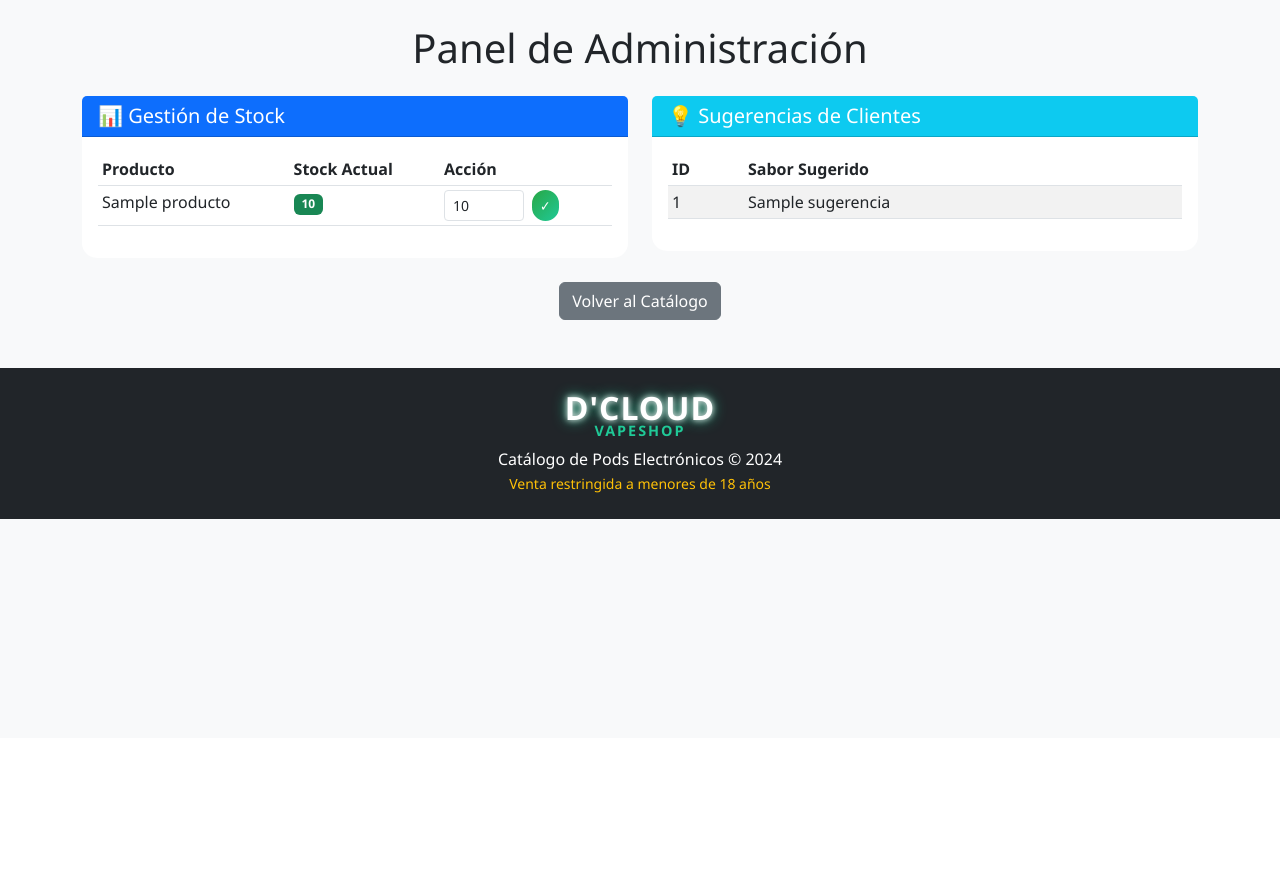
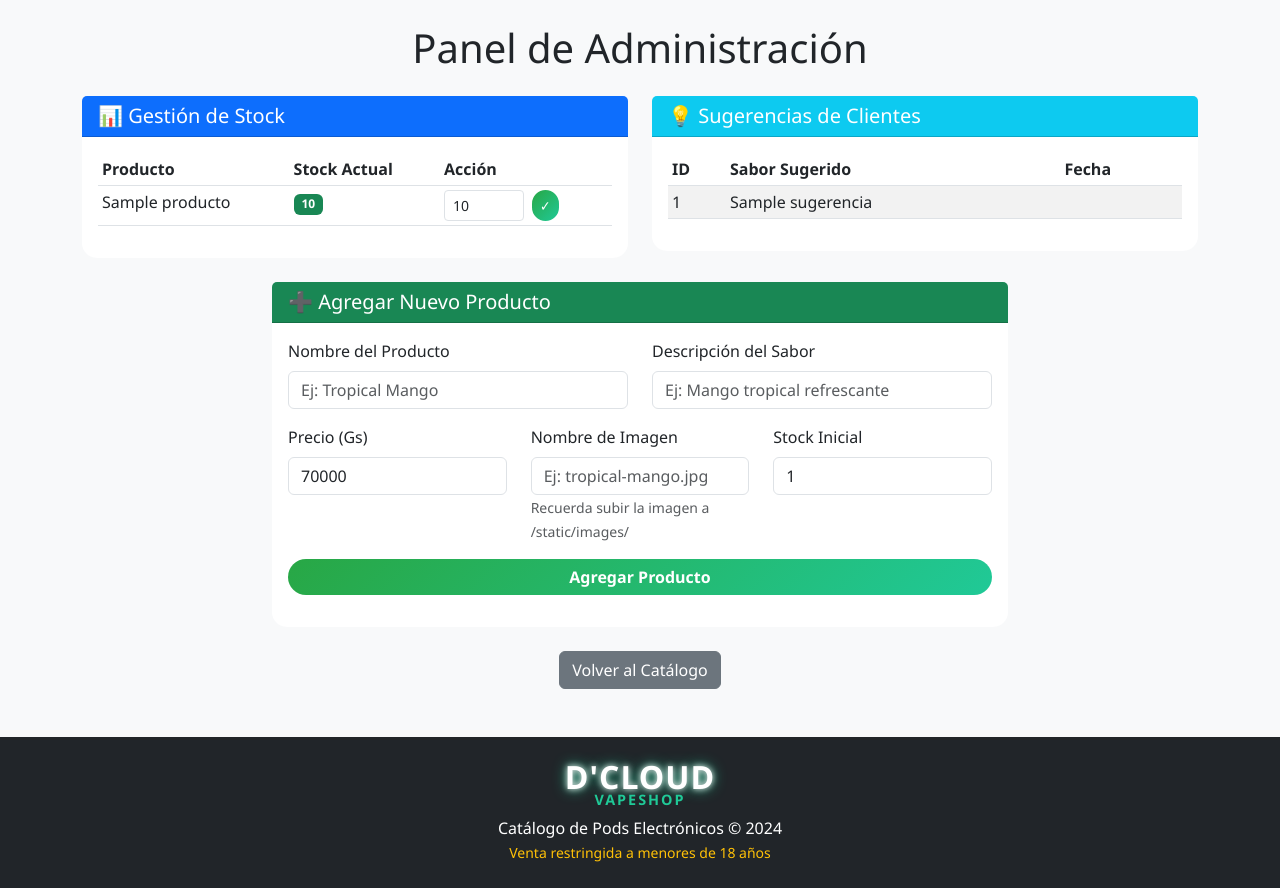
Before and after one commit to Roda03/Catalogo-Tienda_De_Pod, a Flask app: template templates/admin.html in a window 1280 px wide. Shown: the part 62-950 px from the top of the page. Before the commit the page ends 581 px from the top, so only its background shows below. Run offline with Flask 3, Linux system fonts and the light colour scheme; the template is opened without the code that fills it: most values are stand-ins (such as "Sample title", 1, 10 or a date in 2020); some libraries are stand-ins or nearby versions.

Commit message:
version mejorada-render

```diff
--- a/app.py
+++ b/app.py
@@ -1,54 +1,104 @@
 from flask import Flask, render_template, request, redirect, url_for, jsonify, session
-import json
-import sqlite3
 import os
-from datetime import datetime, timedelta
+import psycopg2
+from psycopg2.extras import RealDictCursor
 
 app = Flask(__name__)
-app.secret_key = 'dcloud_secret_key_2024'  # Clave para las sesiones
+app.secret_key = 'dcloud_secret_key_2024'
 
 # Configuración
 ADMIN_PASSWORD = "admin123"
+
+# Configuración de PostgreSQL
+def get_db_connection():
+    database_url = os.environ.get('DATABASE_URL')
+
+    if database_url:
+        # Para Render
+        conn = psycopg2.connect(database_url, sslmode='require')
+    else:
+        # Para desarrollo local
+        conn = psycopg2.connect(
+            host='localhost',
+            database='dcloud_vapeshop',
+            user='postgres',
+            password='tu_password',
+            port='5432'
+        )
+
+    return conn
 
 # Verificar si el usuario es mayor de edad
 def es_mayor_de_edad():
     return session.get('mayor_de_edad', False)
 
-# Inicializar base de datos de sugerencias
+# Inicializar base de datos
 def init_db():
-    conn = sqlite3.connect('sugerencias.db')
+    conn = get_db_connection()
     c = conn.cursor()
+
+    # Crear tabla de sugerencias
     c.execute('''CREATE TABLE IF NOT EXISTS sugerencias_sabores
-                 (id INTEGER PRIMARY KEY AUTOINCREMENT,
-                  sabor TEXT NOT NULL)''')
+                 (id SERIAL PRIMARY KEY,
+                  sabor TEXT NOT NULL,
+                  fecha_creacion TIMESTAMP DEFAULT CURRENT_TIMESTAMP)''')
+
+    # Crear tabla de productos
+    c.execute('''CREATE TABLE IF NOT EXISTS productos
+                 (id SERIAL PRIMARY KEY,
+                  nombre TEXT NOT NULL,
+                  sabor TEXT NOT NULL,
+                  precio INTEGER NOT NULL,
+                  imagen TEXT NOT NULL,
+                  stock INTEGER DEFAULT 1)''')
+
+    # Verificar si hay productos, si no, insertar los predeterminados
+    c.execute("SELECT COUNT(*) FROM productos")
+    count = c.fetchone()[0]
+
+    if count == 0:
+        productos_iniciales = [
+            ("Miami Mint", "Menta refrescante de Miami", 70000, "miami-mint.jpg", 3),
+            ("Monster Drink", "Energética y revitalizante", 70000, "monster-drink.jpg", 2),
+            ("Menthol", "Mentol clásico y refrescante", 70000, "menthol.jpg", 2),
+            ("Blue Dragon Razz", "Dragon azul con frambuesa", 70000, "blue-dragon-razz.jpg", 2),
+            ("Dragon Fruit", "Fruta del dragón tropical", 70000, "dragon-fruit.jpg", 2),
+            ("Blackberry Ice", "Mora negra con hielo", 70000, "blackberry-ice.jpg", 1),
+            ("Blueberry Mint", "Arándano con menta", 70000, "blueberry-mint.jpg", 2),
+            ("Love 66", "Mezcla especial Love 66", 70000, "love-66.jpg", 2),
+            ("Mint Waterberry", "Menta con frutos del bosque acuosos", 70000, "mint-waterberry.jpg", 2),
+            ("Blueberry Strawberry", "Mezcla de arándano y fresa", 70000, "blueberry-strawberry.jpg", 1),
+            ("Pink Lemonade", "Limonada rosa refrescante", 70000, "pink-lemonade.jpg", 1)
+        ]
+
+        c.executemany('''INSERT INTO productos (nombre, sabor, precio, imagen, stock)
+                         VALUES (%s, %s, %s, %s, %s)''', productos_iniciales)
+
     conn.commit()
     conn.close()
 
-# Cargar productos desde JSON
+# Cargar productos desde PostgreSQL
 def cargar_productos():
-    try:
-        with open('productos.json', 'r', encoding='utf-8') as f:
-            productos = json.load(f)
-            for producto in productos:
-                if 'stock' not in producto:
-                    producto['stock'] = 1
-            return productos
-    except FileNotFoundError:
-        return []
+    conn = get_db_connection()
+    c = conn.cursor(cursor_factory=RealDictCursor)
+    c.execute("SELECT * FROM productos ORDER BY id")
+    productos = c.fetchall()
+    conn.close()
+    return [dict(producto) for producto in productos]
 
 # Guardar sugerencia de sabor
 def guardar_sugerencia_sabor(sabor):
-    conn = sqlite3.connect('sugerencias.db')
+    conn = get_db_connection()
     c = conn.cursor()
-    c.execute("INSERT INTO sugerencias_sabores (sabor) VALUES (?)", (sabor,))
+    c.execute("INSERT INTO sugerencias_sabores (sabor) VALUES (%s)", (sabor,))
     conn.commit()
     conn.close()
 
 # Obtener sugerencias
 def obtener_sugerencias_sabores():
-    conn = sqlite3.connect('sugerencias.db')
+    conn = get_db_connection()
     c = conn.cursor()
-    c.execute("SELECT * FROM sugerencias_sabores ORDER BY id DESC")
+    c.execute("SELECT id, sabor, fecha_creacion FROM sugerencias_sabores ORDER BY id DESC")
     sugerencias = c.fetchall()
     conn.close()
     return sugerencias
@@ -56,17 +106,11 @@ def obtener_sugerencias_sabores():
 # Actualizar stock
 def actualizar_stock(producto_id, nuevo_stock):
     try:
-        with open('productos.json', 'r', encoding='utf-8') as f:
-            productos = json.load(f)
-
-        for producto in productos:
-            if producto.get('id') == producto_id:
-                producto['stock'] = nuevo_stock
-                break
-
-        with open('productos.json', 'w', encoding='utf-8') as f:
-            json.dump(productos, f, indent=2, ensure_ascii=False)
-
+        conn = get_db_connection()
+        c = conn.cursor()
+        c.execute("UPDATE productos SET stock = %s WHERE id = %s", (nuevo_stock, producto_id))
+        conn.commit()
+        conn.close()
         return True
     except Exception as e:
         print(f"Error actualizando stock: {e}")
@@ -147,6 +191,33 @@ def actualizar_stock_route():
     except ValueError:
         return jsonify({'error': 'ID de producto o stock inválido'}), 400
 
+# Ruta para agregar nuevos productos
+@app.route('/agregar_producto', methods=['POST'])
+def agregar_producto():
+    password = request.args.get('pass', '')
+
+    if password != ADMIN_PASSWORD:
+        return jsonify({'error': 'Acceso denegado'}), 403
+
+    try:
+        nombre = request.form.get('nombre')
+        sabor = request.form.get('sabor')
+        precio = int(request.form.get('precio'))
+        imagen = request.form.get('imagen')
+        stock = int(request.form.get('stock', 1))
+
+        conn = get_db_connection()
+        c = conn.cursor()
+        c.execute('''INSERT INTO productos (nombre, sabor, precio, imagen, stock)
+                     VALUES (%s, %s, %s, %s, %s)''',
+                 (nombre, sabor, precio, imagen, stock))
+        conn.commit()
+        conn.close()
+
+        return jsonify({'success': True, 'message': 'Producto agregado correctamente'})
+    except Exception as e:
+        return jsonify({'error': str(e)}), 500
+
 # Ruta para salir (resetear verificación)
 @app.route('/salir')
 def salir():
--- a/requirements.txt
+++ b/requirements.txt
@@ -12,3 +12,4 @@ requests==2.32.5
 urllib3==2.5.0
 Werkzeug==3.1.3
 gunicorn==21.2.0
+psycopg2-binary==2.9.7
--- a/templates/admin.html
+++ b/templates/admin.html
@@ -58,6 +58,7 @@
                             <tr>
                                 <th>ID</th>
                                 <th>Sabor Sugerido</th>
+                                <th>Fecha</th>
                             </tr>
                         </thead>
                         <tbody>
@@ -65,10 +66,11 @@
                             <tr>
                                 <td>{{ sugerencia[0] }}</td>
                                 <td>{{ sugerencia[1] }}</td>
+                                <td>{{ sugerencia[2].strftime('%d/%m/%Y') if sugerencia[2] }}</td>
                             </tr>
                             {% else %}
                             <tr>
-                                <td colspan="2" class="text-center">No hay sugerencias</td>
+                                <td colspan="3" class="text-center">No hay sugerencias</td>
                             </tr>
                             {% endfor %}
                         </tbody>
@@ -79,7 +81,106 @@
     </div>
 </div>
 
+<!-- NUEVA SECCIÓN: Agregar Producto -->
+<div class="row mt-4">
+    <div class="col-md-8 mx-auto">
+        <div class="card">
+            <div class="card-header bg-success text-white">
+                <h5 class="mb-0">➕ Agregar Nuevo Producto</h5>
+            </div>
+            <div class="card-body">
+                <form id="formAgregarProducto" action="{{ url_for('agregar_producto', pass=request.args.get('pass')) }}" method="POST">
+                    <div class="row">
+                        <div class="col-md-6 mb-3">
+                            <label class="form-label">Nombre del Producto</label>
+                            <input type="text" name="nombre" class="form-control" placeholder="Ej: Tropical Mango" required>
+                        </div>
+                        <div class="col-md-6 mb-3">
+                            <label class="form-label">Descripción del Sabor</label>
+                            <input type="text" name="sabor" class="form-control" placeholder="Ej: Mango tropical refrescante" required>
+                        </div>
+                    </div>
+                    <div class="row">
+                        <div class="col-md-4 mb-3">
+                            <label class="form-label">Precio (Gs)</label>
+                            <input type="number" name="precio" class="form-control" value="70000" min="1" required>
+                        </div>
+                        <div class="col-md-4 mb-3">
+                            <label class="form-label">Nombre de Imagen</label>
+                            <input type="text" name="imagen" class="form-control" placeholder="Ej: tropical-mango.jpg" required>
+                            <small class="text-muted">Recuerda subir la imagen a /static/images/</small>
+                        </div>
+                        <div class="col-md-4 mb-3">
+                            <label class="form-label">Stock Inicial</label>
+                            <input type="number" name="stock" class="form-control" value="1" min="0" required>
+                        </div>
+                    </div>
+                    <button type="submit" class="btn btn-success w-100">
+                        <span id="btnText">Agregar Producto</span>
+                        <div id="spinner" class="spinner-border spinner-border-sm d-none" role="status">
+                            <span class="visually-hidden">Cargando...</span>
+                        </div>
+                    </button>
+                </form>
+                <div id="mensajeResultado" class="mt-3"></div>
+            </div>
+        </div>
+    </div>
+</div>
+
 <div class="text-center mt-4">
     <a href="{{ url_for('index') }}" class="btn btn-secondary">Volver al Catálogo</a>
 </div>
+
+<script>
+document.getElementById('formAgregarProducto').addEventListener('submit', function(e) {
+    e.preventDefault();
+
+    const btn = this.querySelector('button[type="submit"]');
+    const btnText = document.getElementById('btnText');
+    const spinner = document.getElementById('spinner');
+    const mensaje = document.getElementById('mensajeResultado');
+
+    // Mostrar spinner
+    btn.disabled = true;
+    btnText.textContent = 'Agregando...';
+    spinner.classList.remove('d-none');
+    mensaje.innerHTML = '';
+
+    // Enviar formulario
+    fetch(this.action, {
+        method: 'POST',
+        body: new FormData(this)
+    })
+    .then(response => response.json())
+    .then(data => {
+        if (data.success) {
+            mensaje.innerHTML = '<div class="alert alert-success">✅ ' + data.message + '</div>';
+            this.reset();
+            // Recargar la página después de 2 segundos para ver los cambios
+            setTimeout(() => {
+                window.location.reload();
+            }, 2000);
+        } else {
+            mensaje.innerHTML = '<div class="alert alert-danger">❌ ' + data.error + '</div>';
+        }
+    })
+    .catch(error => {
+        mensaje.innerHTML = '<div class="alert alert-danger">❌ Error de conexión</div>';
+    })
+    .finally(() => {
+        // Ocultar spinner
+        btn.disabled = false;
+        btnText.textContent = 'Agregar Producto';
+        spinner.classList.add('d-none');
+    });
+});
+</script>
+
+<style>
+.spinner-border-sm {
+    width: 1rem;
+    height: 1rem;
+}
+</style>
 {% endblock %}
```
Also changed, not shown: descargar_imagenes.py (deleted, +0 -38 lines).
